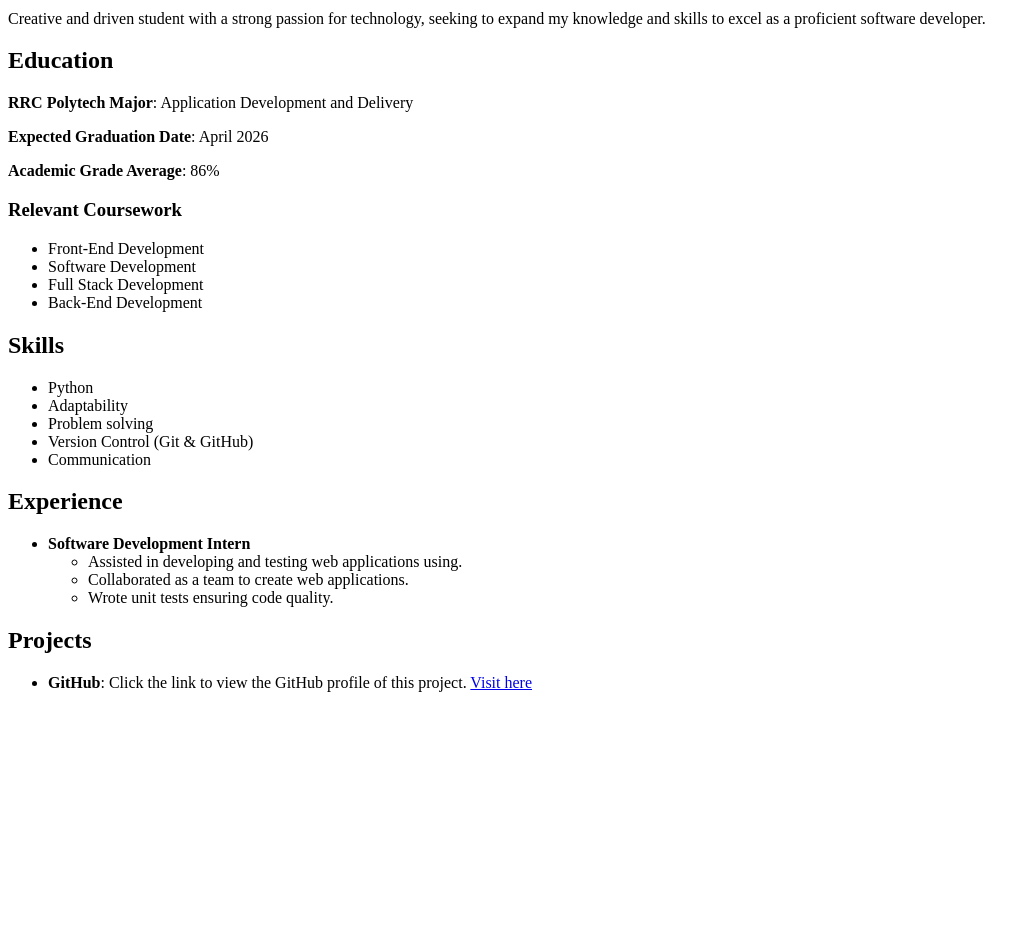
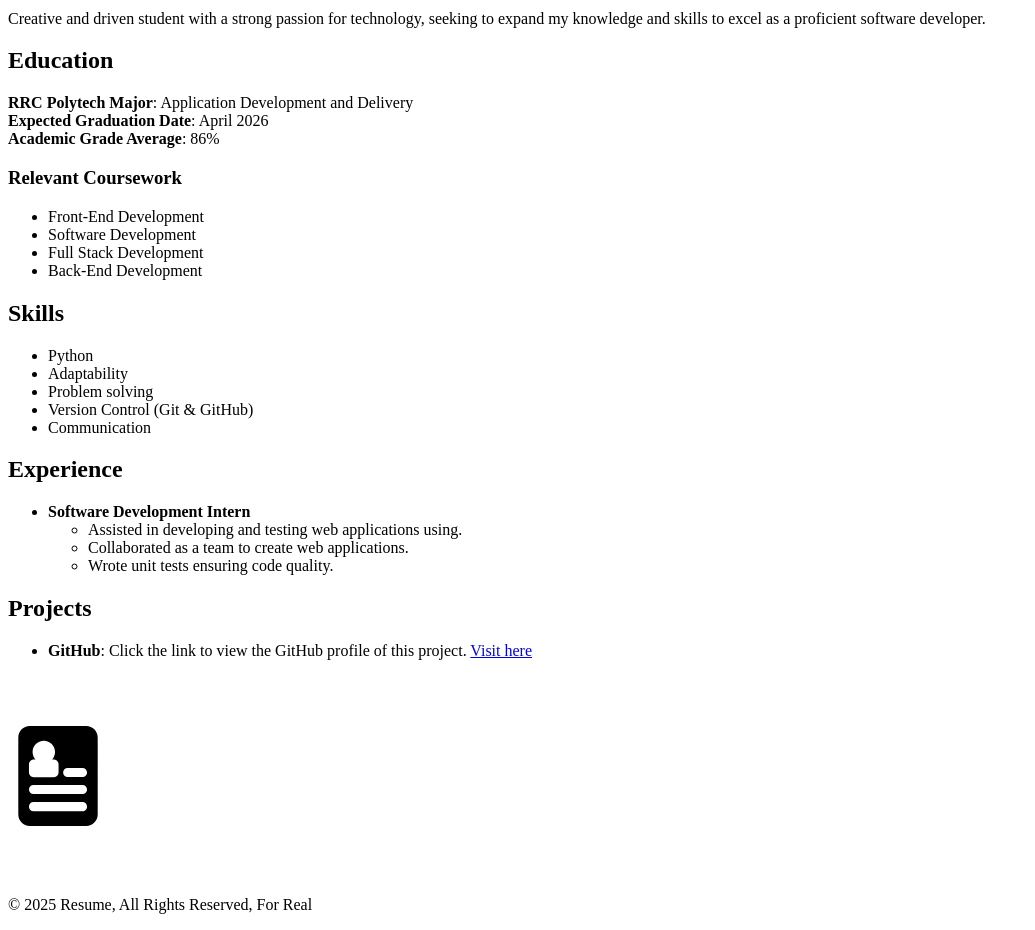
Before and after one commit to ngarland-rrc/personal_resume_revamp, a plain HTML site: page index.html in a window 1280 px wide. Shown: the part 320-1250 px from the top of the page, without its empty margins (0-1035 px from the left). Before the commit the page ends 1028 px from the top, so only its background shows below. Drawn offline with Linux system fonts and the light colour scheme.

Commit message:
feat: added resume svg icon and copyright notice in footer

```diff
--- a/index.html
+++ b/index.html
@@ -9,7 +9,6 @@
 
 <body>
     <header>
-
         <img src="images/Work From Home Dog GIF.gif" alt="Dog Typing" width="400" height="250">
         <h1>Nick Garland</h1>
         <p>Student</p>
@@ -32,9 +31,10 @@
     </section>
     <section>
         <h2>Education</h2>
-        <p><b>RRC Polytech Major</b>: Application Development and Delivery</p>
-        <p><b>Expected Graduation Date</b>: April 2026</p>
-        <p><b>Academic Grade Average</b>: 86%</p>
+        <p><b>RRC Polytech Major</b>: Application Development and Delivery<br>
+            <b>Expected Graduation Date</b>: April 2026<br>
+            <b>Academic Grade Average</b>: 86%
+        </p>
         <h3>Relevant Coursework</h3>
         <ul>
             <li>Front-End Development</li>
@@ -68,7 +68,7 @@
             </li>
         </ul>
     </section>
-    <footer>
+    <section>
         <h2>Projects</h2>
         <ul>
             <li>
@@ -77,8 +77,11 @@
                     Visit here</a>
             </li>
         </ul>
+    </section>
+    <footer>
+        <img src="images/curriculum-vitae-svgrepo-com.svg" alt="Resume Icon" width="100" height="200">
+        <p>&#169; 2025 Resume, All Rights Reserved, For Real</p>
     </footer>
-
 </body>
 
 </html>
```
Also changed, not shown: images/curriculum-vitae-svgrepo-com.svg (added).
